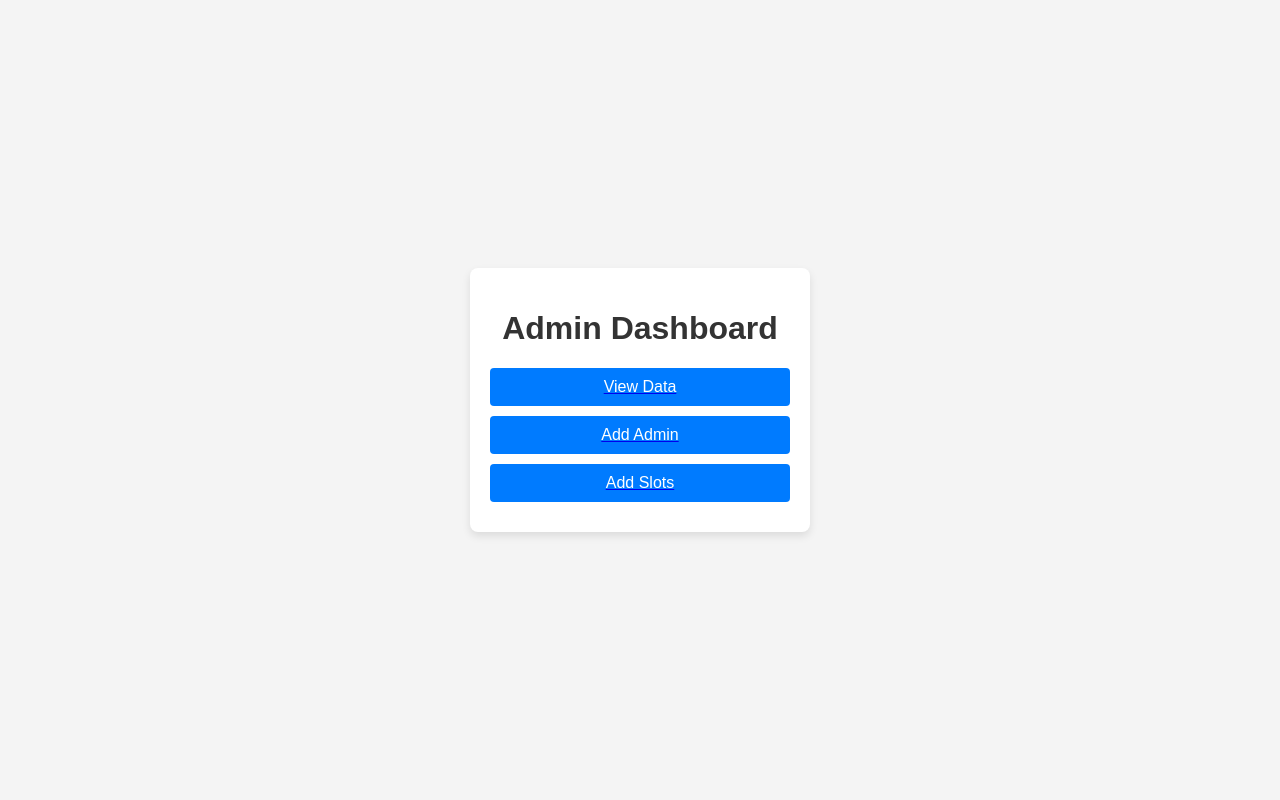
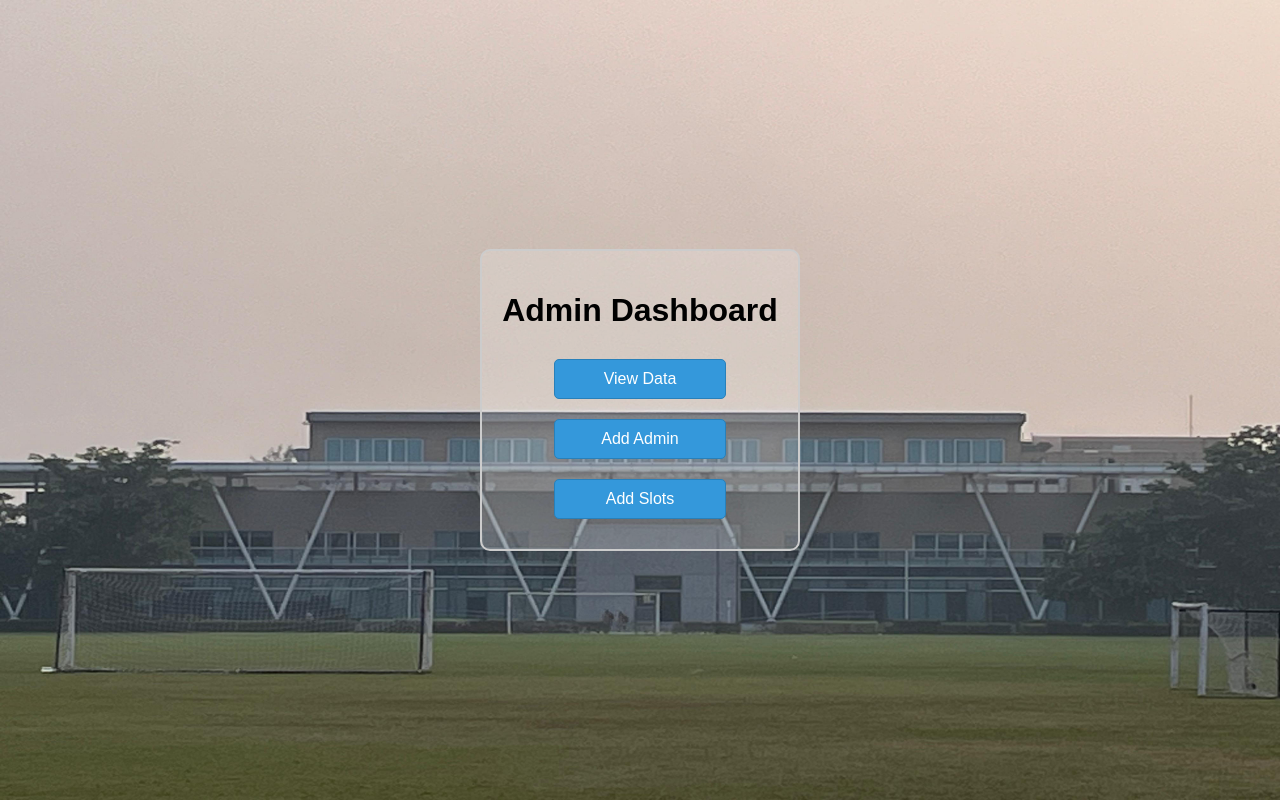
Before and after one commit to naman5harma/sports_slot_booking, a Flask app: page /admin_dashboard in a window 1280 px wide. Run offline with Flask 3, Linux system fonts and the light colour scheme; some libraries are stand-ins or nearby versions.

Commit message:
Update admin_dashboard.html

```diff
--- a/templates/admin_dashboard.html
+++ b/templates/admin_dashboard.html
@@ -1,59 +1,76 @@
 <!DOCTYPE html>
 <html lang="en">
   <head>
-    <meta charset="UTF-8">
+    <meta charset="UTF-8" />
     <title>Admin Dashboard</title>
     <style>
       body {
+        display: flex;
+        flex-direction: column;
+        align-items: center;
+        justify-content: center;
+        height: 100vh;
+        margin: 0;
         font-family: Arial, sans-serif;
+        background-color: #f2f2f2;
+        background-image: url("/static/isc-front.jpg");
+        background-size: 100vw 100vh;
+        /* background-size: cover; Adjust the percentage to compress or scale down the image */
+        background-repeat: no-repeat;
+      }
+
+      .dashboard-container {
+        border: 2px solid #ccc;
+        border-radius: 10px;
+        padding: 20px;
+        display: flex;
+        flex-direction: column;
+        align-items: center;
+        background-color: rgba(255, 255, 255, 0.2);
+      }
+
+      .dashboard-button {
+        margin: 10px;
+        padding: 10px;
+        font-size: 16px;
+        background-color: #3498db;
+        border: 1px solid #2980b9;
+        border-radius: 5px;
+        cursor: pointer;
+        text-decoration: none;
+        color: #ffffff;
+        display: block;
+        width: 150px;
         text-align: center;
-            background-color: #f4f4f4;
-            margin: 0;
-            padding: 0;
-            display: flex;
-            justify-content: center;
-            align-items: center;
-            height: 100vh;
+        transition: background-color 0.3s ease;
+      }
+
+      .dashboard-button:hover {
+        background-color: #2980b9;
       }
 
       h1 {
-            color: #333;
-        }
-
-        .dashboard-container {
-            background-color: #fff;
-            border-radius: 8px;
-            box-shadow: 0 4px 8px rgba(0, 0, 0, 0.1);
-            padding: 20px;
-            width: 300px;
-        }
-
-        .dashboard-button {
-            display: block;
-            width: 100%;
-            margin: 10px 0;
-            padding: 10px;
-            border: none;
-            border-radius: 4px;
-            background-color: #007bff;
-            color: white;
-            text-decoration: none;
-            font-size: 16px;
-            cursor: pointer;
-            transition: background-color 0.3s;
-        }
-
-        .dashboard-button:hover {
-            background-color: #0056b3;
+        color: black;
+        font-weight: 600;
+        margin-bottom: 20px;
       }
     </style>
   </head>
   <body>
     <div class="dashboard-container">
       <h1>Admin Dashboard</h1>
-        <a href="{{ url_for('view_data') }}"><button class="dashboard-button">View Data</button></a>
-        <a href="{{ url_for('add_admin') }}"><button class="dashboard-button">Add Admin</button></a>
-        <a href="{{ url_for('add_slot_page') }}"><button class="dashboard-button">Add Slots</button></a>
+
+      <div style="display: flex; flex-direction: column; align-items: center">
+        <a href="{{ url_for('view_data') }}" class="dashboard-button"
+          >View Data</a
+        >
+        <a href="{{ url_for('add_admin') }}" class="dashboard-button"
+          >Add Admin</a
+        >
+        <a href="{{ url_for('add_slot_page') }}" class="dashboard-button"
+          >Add Slots</a
+        >
+      </div>
     </div>
   </body>
 </html>
```
Lines whose indentation alone changed are shown as unchanged.
